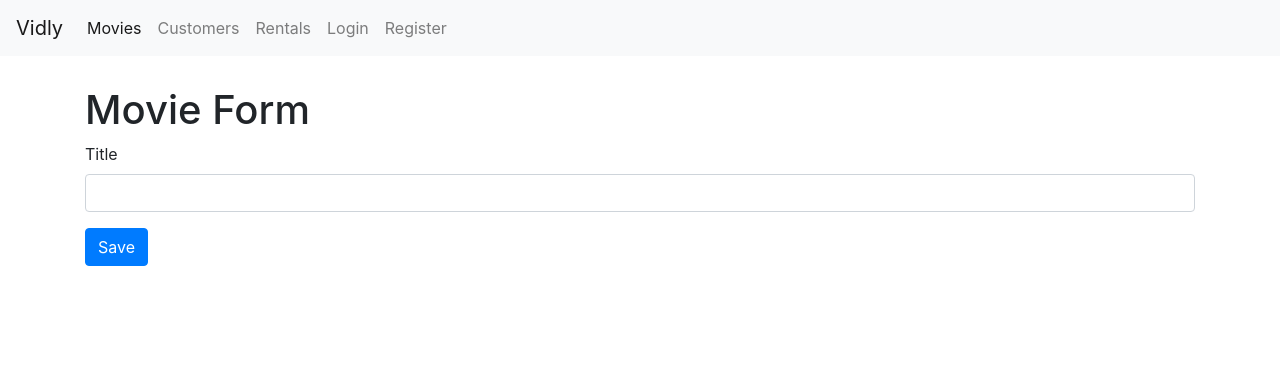
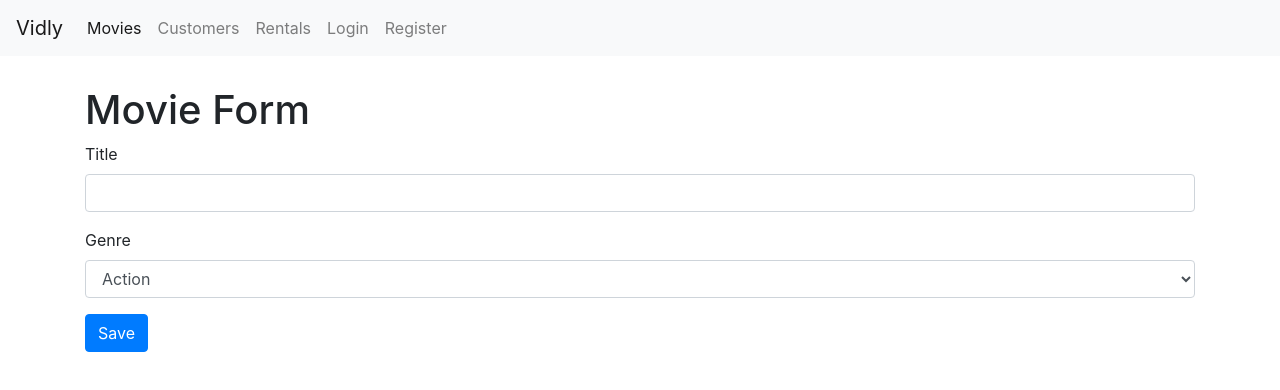
Before and after one commit to lopezg3000/vidly, a React (Create React App) app: page /movies/new in a window 1280 px wide. Shown: the top 390 px of the page. Built offline with nearby package versions, Linux system fonts and the light colour scheme.

Commit message:
genreDropDownList

```diff
--- a/src/components/movieForm.jsx
+++ b/src/components/movieForm.jsx
@@ -28,6 +28,14 @@ class MovieForm extends Form {
                 <h1>Movie Form {id !== "new" ? id : null}</h1>
                 <form onSubmit={this.handlSubmit}>
                     {this.renderInput('title', 'Title')}
+                    <div class="form-group">
+                        <label for="exampleFormControlSelect1">Genre</label>
+                        <select class="form-control" id="exampleFormControlSelect1">
+                            <option>Action</option>
+                            <option>Comedy</option>
+                            <option>Thriller</option>
+                        </select>
+                    </div>
                 </form>
                 <button type="button" className="btn btn-primary" onClick={() => history.push("/movies")}>Save</button>
             </div>
```
